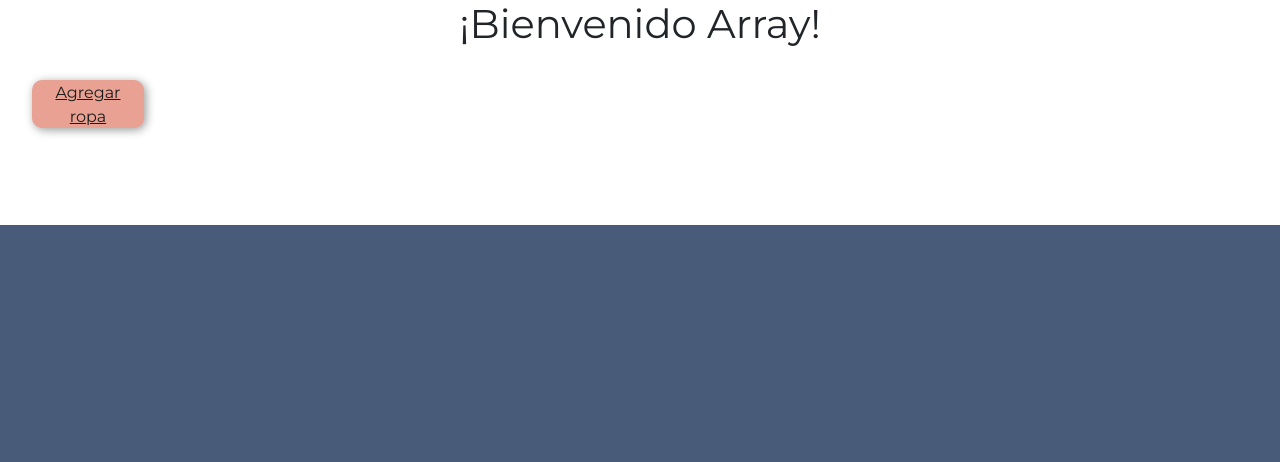
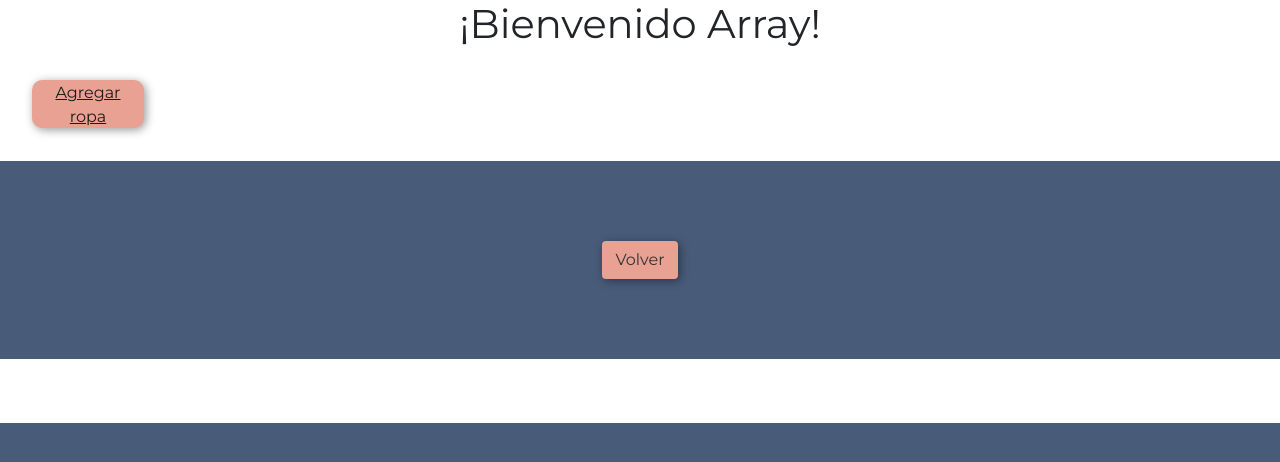
Before and after one commit to AngieCapra/TP_Back_Potrero, a PHP site: page /ABM/amb.php in a window 1280 px wide. Shown: the top 462 px of the page. Run offline with PHP 8.4, Linux system fonts and the light colour scheme; the visitor is signed in with stand-in values (Sample User, id 1); data that the repository does not hold is empty.

Commit message:
trabajo entregado, faltan detalles

```diff
--- a/ABM/amb.php
+++ b/ABM/amb.php
@@ -75,6 +75,10 @@
 
       </div>
     <?php } ?>
+
+    <div class="volver">
+      <a href="../index.php" class="btn btn_mio" type="submit">Volver</a>
+    </div>
   </div>
 
 
```
